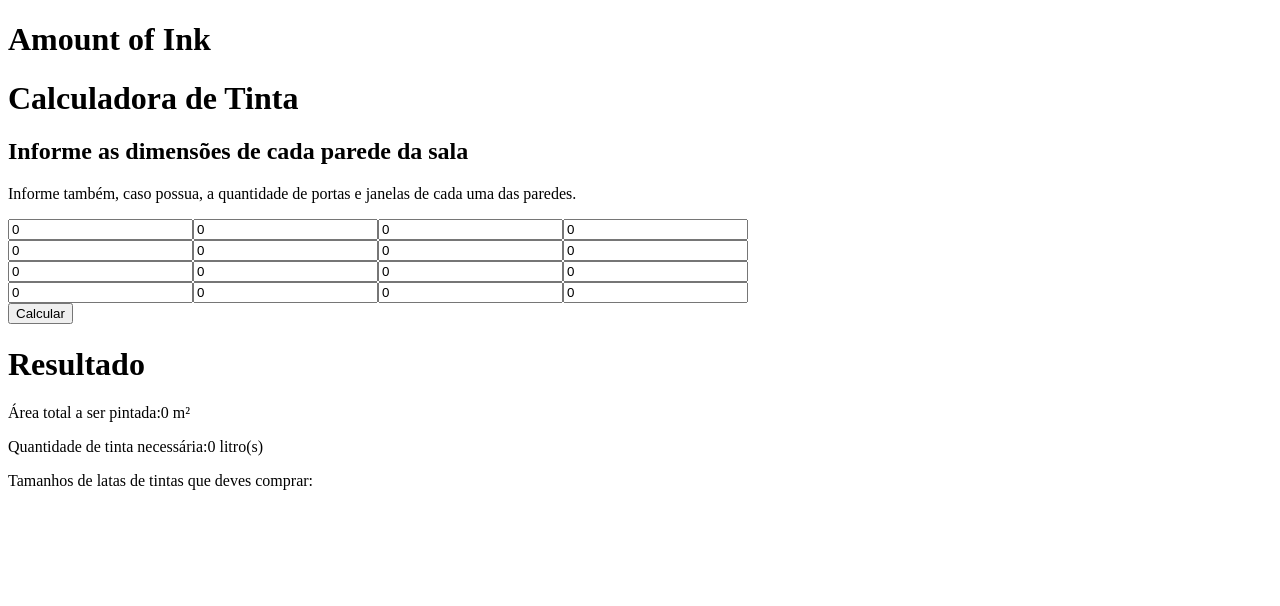
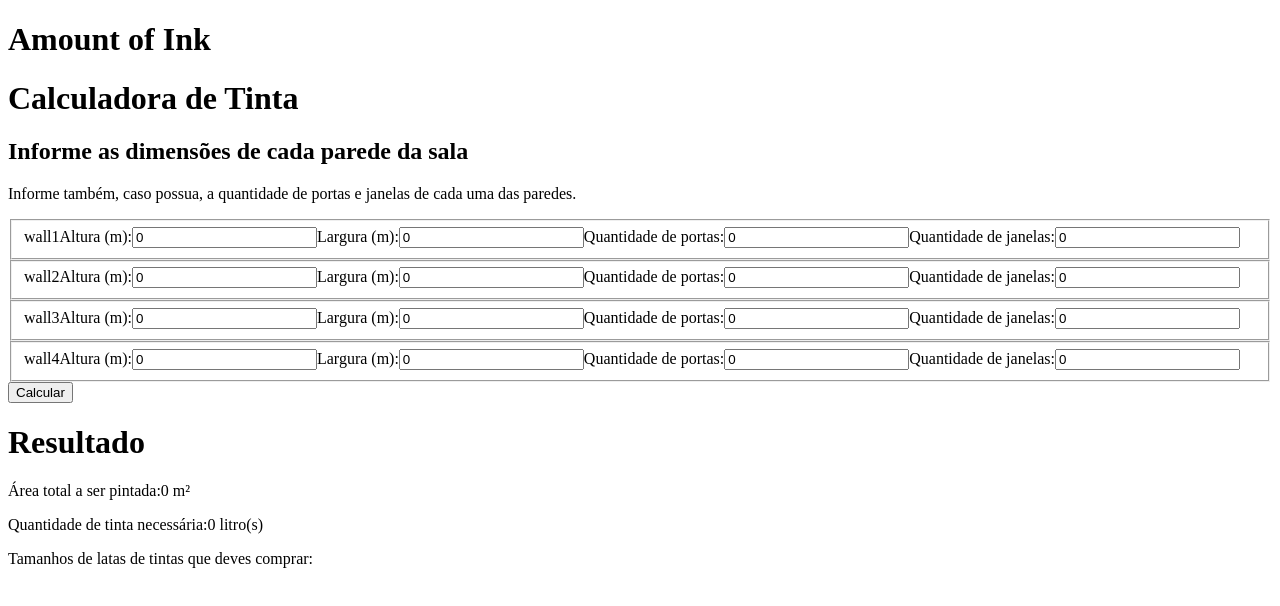
Before and after one commit to AndersonNascimentoAFSN/amountofink, a React (Create React App) app: page /calculator in a window 1280 px wide. Shown: the top 606 px of the page. Built offline with nearby package versions, Linux system fonts and the light colour scheme.

Commit message:
refactor: melhora legibilidade dos inputs, informando através de labels a findalidade dos mesmos

```diff
--- a/src/components/WallArea/index.js
+++ b/src/components/WallArea/index.js
@@ -19,36 +19,56 @@ const WallArea = ({ dimensions, roomIndex, roomName }) => {
   }, [dispatch, dimensionsState, roomIndex, roomName]);
 
   return (
-    <div>
+    <fieldset>
+      { roomName }
+      <label htmlFor={ `${roomName}_height` }>
+        Altura (m):
         <input
-        type="text"
+          id={ `${roomName}_height` }
+          type="number"
           placeholder="Altura(m)"
           name="height"
           onChange={ handleWallArea }
           value={ dimensionsState.height }
         />
+      </label>
+
+      <label htmlFor={ `${roomName}_width` }>
+        Largura (m):
         <input
-        type="text"
+          id={ `${roomName}_width` }
+          type="number"
           placeholder="Largura(m)"
           name="width"
           onChange={ handleWallArea }
           value={ dimensionsState.width }
         />
+      </label>
+
+      <label htmlFor={ `${roomName}_qtyDoor` }>
+        Quantidade de portas:
         <input
-        type="text"
+          id={ `${roomName}_qtyDoor` }
+          type="number"
           placeholder="quantidade de portas"
           name="qtyDoor"
           onChange={ handleWallArea }
           value={ dimensionsState.qtyDoor }
         />
+      </label>
+
+      <label htmlFor={ `${roomName}qtyWindow` }>
+        Quantidade de janelas:
         <input
-        type="text"
+          id={ `${roomName}qtyWindow` }
+          type="number"
           placeholder="quantidade de janelas"
           name="qtyWindow"
           onChange={ handleWallArea }
           value={ dimensionsState.qtyWindow }
         />
-    </div>
+      </label>
+    </fieldset>
   );
 };
 
@@ -56,10 +76,10 @@ export default WallArea;
 
 WallArea.propTypes = {
   dimensions: PropTypes.shape({
-    height: PropTypes.number,
-    width: PropTypes.number,
-    qtyDoor: PropTypes.number,
-    qtyWindow: PropTypes.number,
+    height: PropTypes.string,
+    width: PropTypes.string,
+    qtyDoor: PropTypes.string,
+    qtyWindow: PropTypes.string,
   }).isRequired,
   roomName: PropTypes.string.isRequired,
   roomIndex: PropTypes.number.isRequired,
```
Lines whose indentation alone changed are shown as unchanged.
